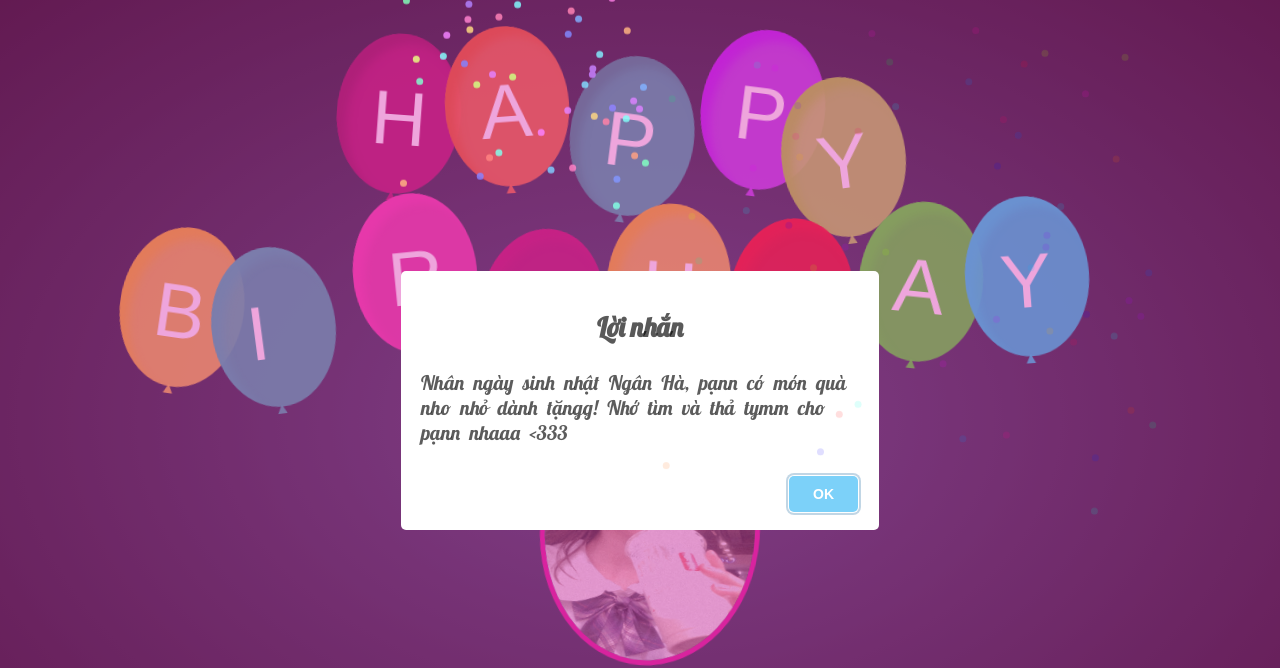
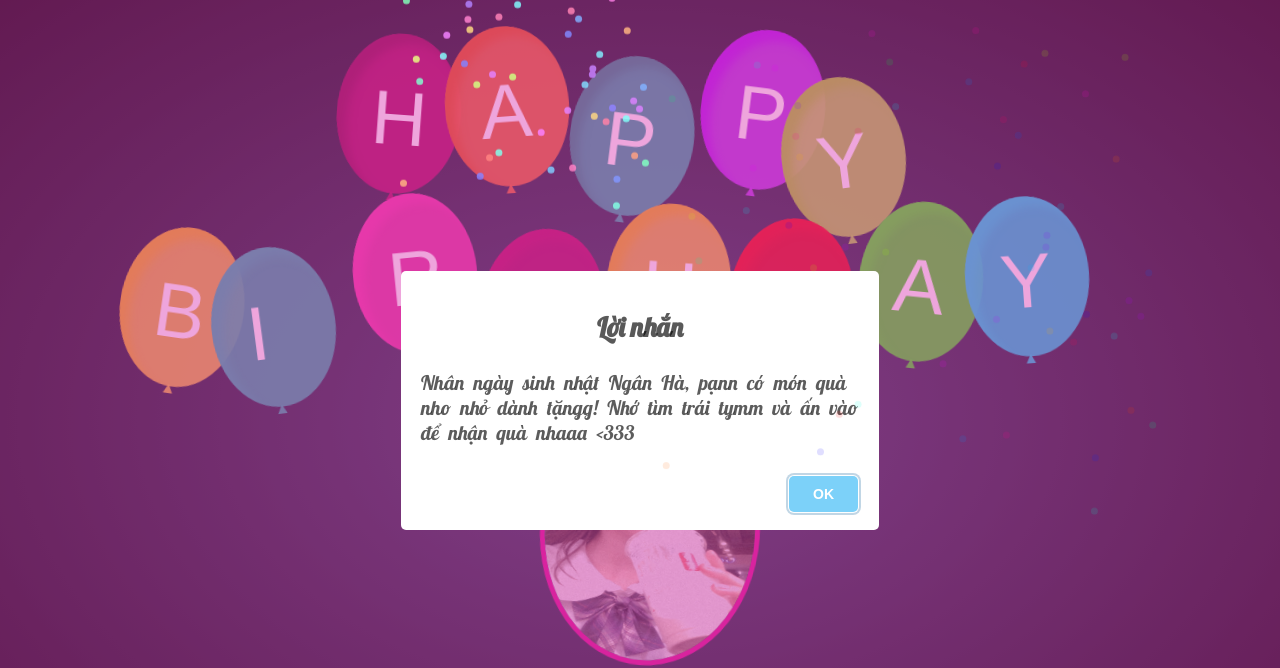
Before and after one commit to VanDuonggg/chuc_mung_sinh_nhat, a plain HTML site: page MyBirthday/MyBirthday.html in a window 1280 px wide. Both pictures are taken after a click on the element "Ngân Hà". Shown: the top 668 px of the page. Drawn offline with nearby package versions, Linux system fonts and the light colour scheme; a web font is replaced by a local one.

Commit message:
Update MyBirthday.html

```diff
--- a/MyBirthday/MyBirthday.html
+++ b/MyBirthday/MyBirthday.html
@@ -82,7 +82,7 @@
                 // 6. Lời nhắn hiện ra khi bấm vào tên hoặc avatar
                 swal({
                     title: "Lời nhắn", // Tiêu đề của popup
-                    text: "Nhân ngày sinh nhật Ngân Hà, pạnn có món quà nho nhỏ dành tặngg! Nhớ tìm và thả tymm cho pạnn nhaaa <333", // Nội dung lời nhắn
+                    text: "Nhân ngày sinh nhật Ngân Hà, pạnn có món quà nho nhỏ dành tặngg! Nhớ tìm trái tymm và ấn vào để nhận quà nhaaa <333", // Nội dung lời nhắn
 
                 });
             }
```
